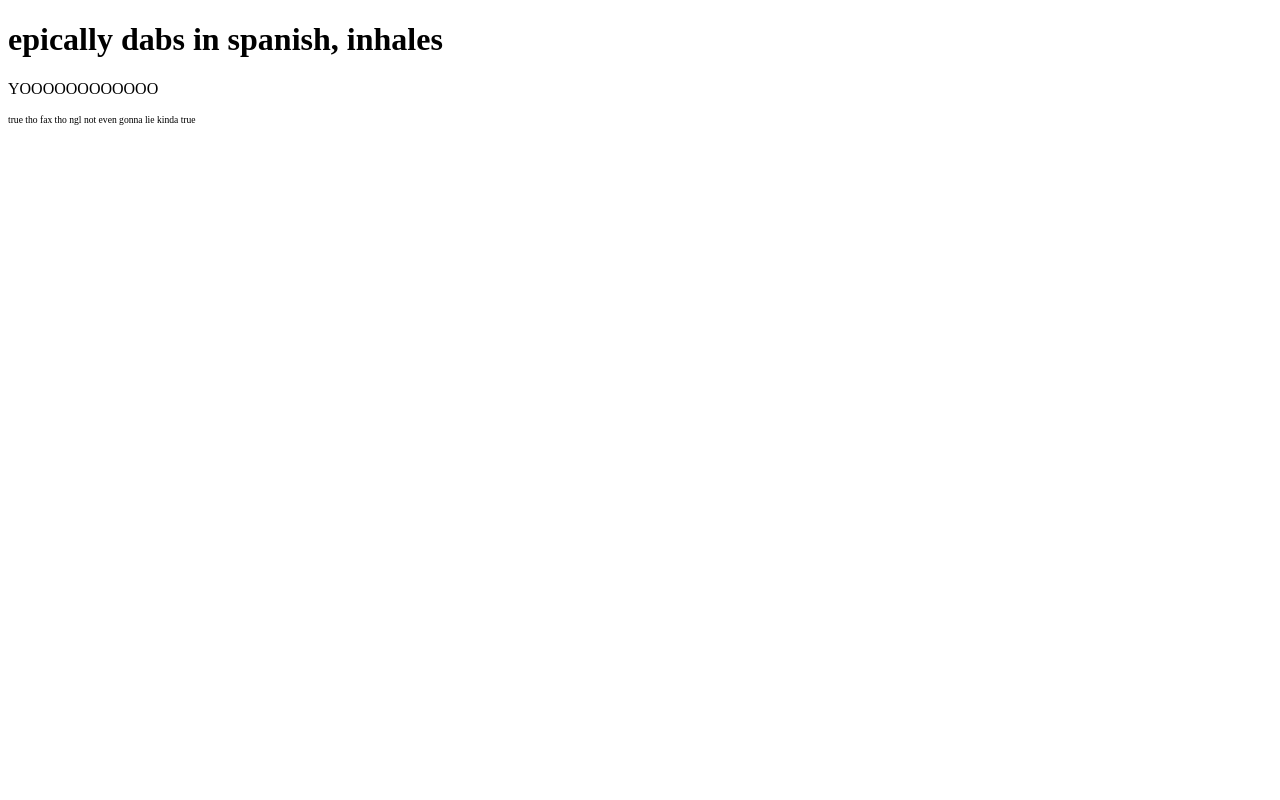
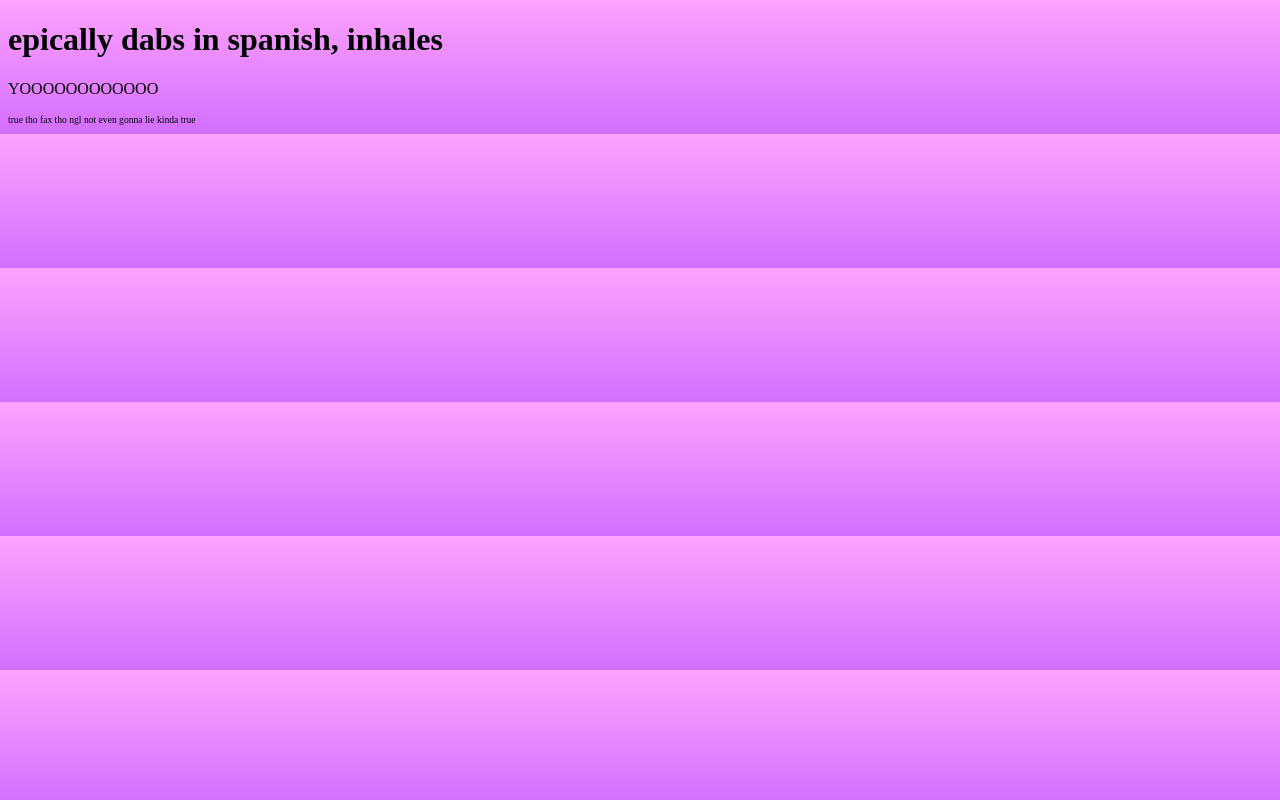
Before and after one commit to TheTrueBlueFrog/test, a plain HTML site: page index.html in a window 1280 px wide. Drawn offline with Linux system fonts and the light colour scheme.

Commit message:
Update index.html

```diff
--- a/index.html
+++ b/index.html
@@ -10,7 +10,7 @@
 		}
 		body{
 
-			background-color: linear-gradient(#FEA2FF,#D36EFF);
+			background: linear-gradient(#FEA2FF,#D36EFF);
 
 		}
 	</style>
```
